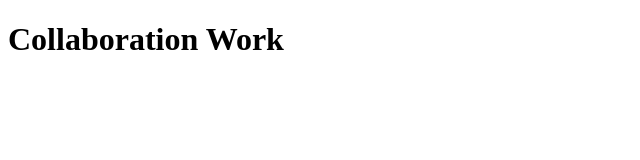
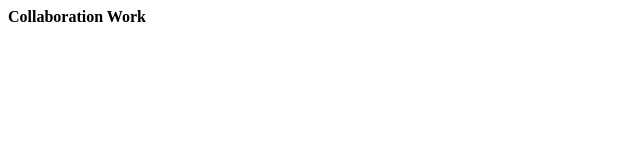
Before and after one commit to 1astkiss/worktogether, a plain HTML site: page index.html in a window 1280 px wide. Shown: the whole page, without its empty margins (0-640 px from the left). Drawn offline with Linux system fonts and the light colour scheme.

Commit message:
added <strong>

```diff
--- a/index.html
+++ b/index.html
@@ -2,9 +2,10 @@
 <html>
 <head>
 <meta charset="utf-8">
+
 <title></title>
 </head>
 <body>
-	<h1>Collaboration Work</h1>
+	<strong>Collaboration Work<strong>
 </body>
 </html>
```
